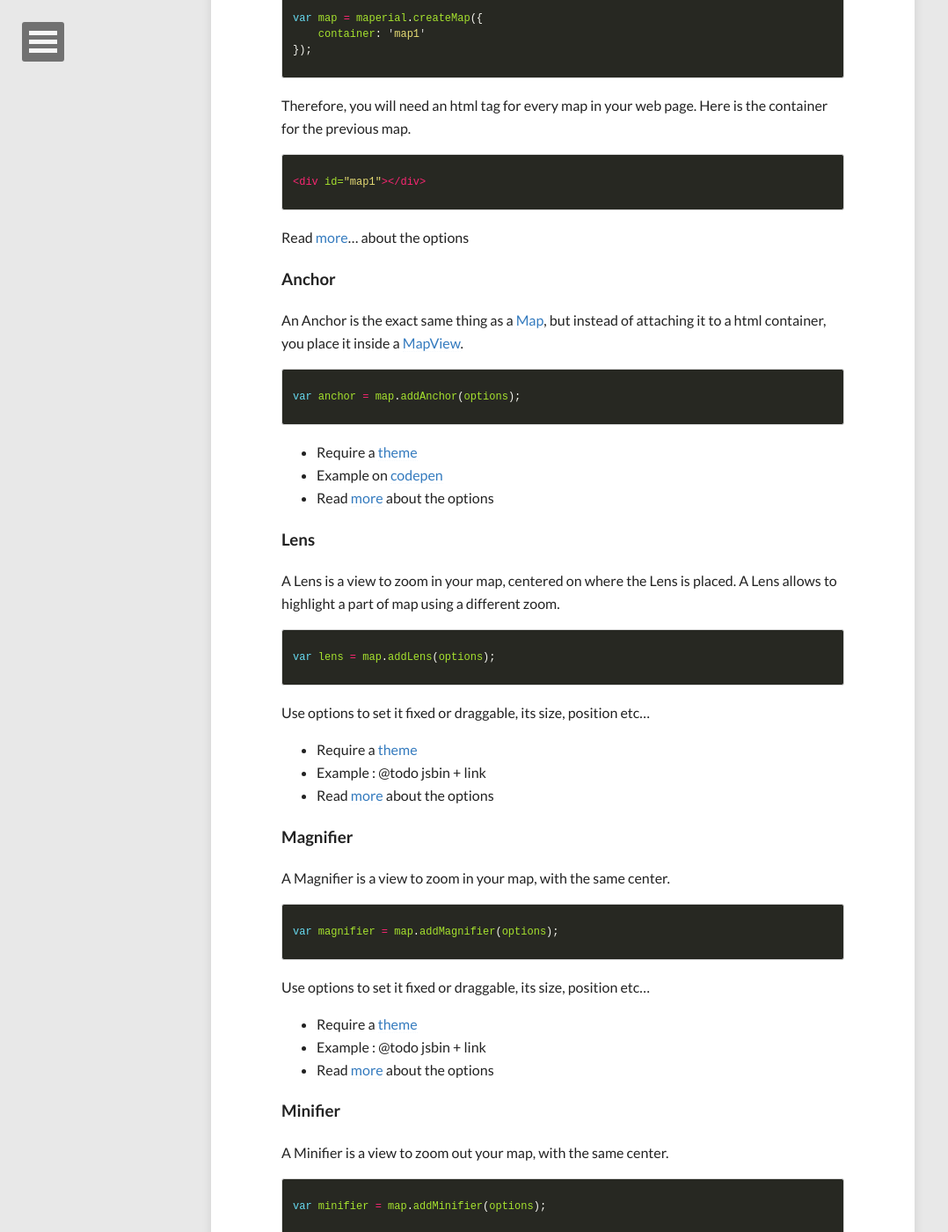
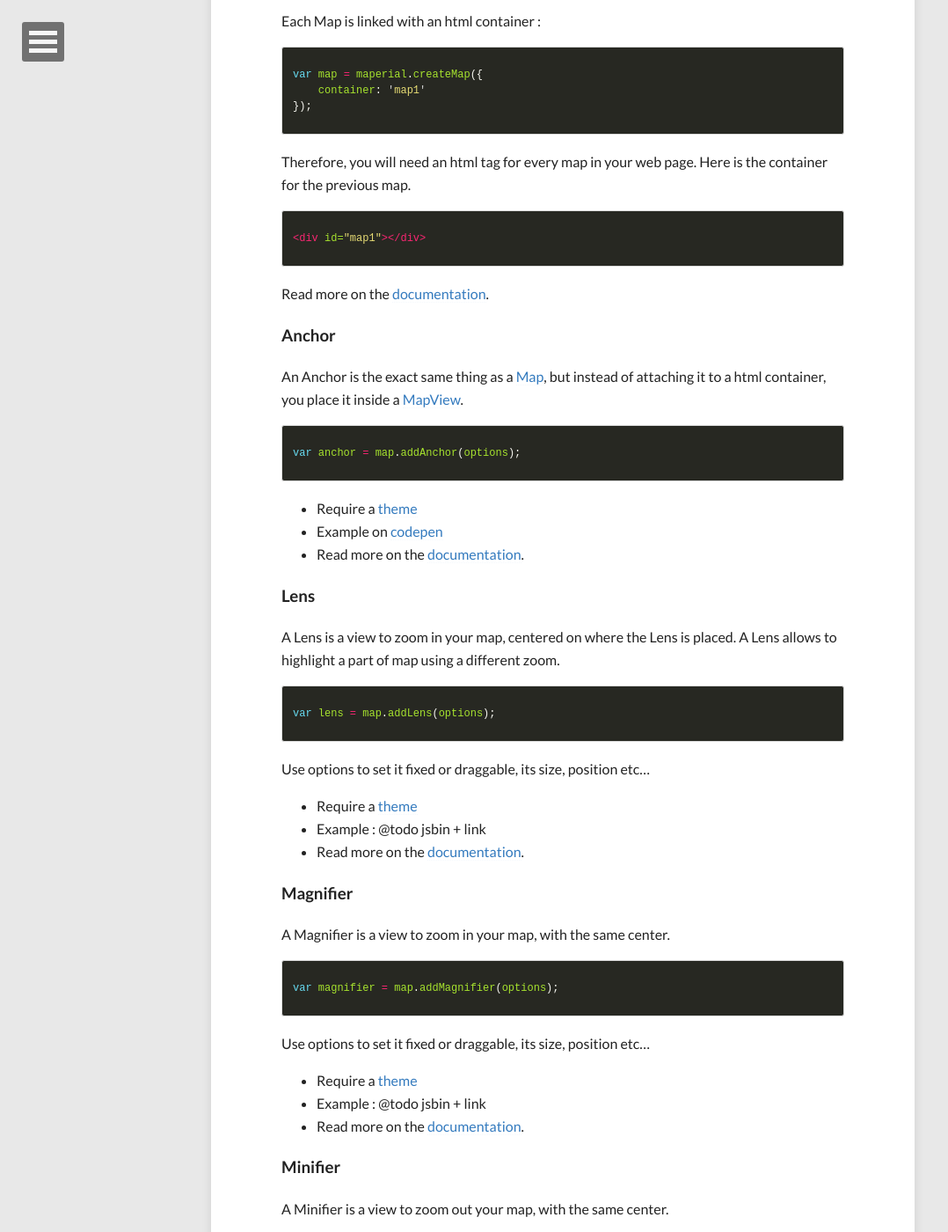
Before and after one commit to maperial/maperial.github.io, a Jekyll site: the page built from concepts/index.md, in a window 1280 px wide and 1400 px high, scrolled down 1410 px. Shown: the whole window at 88% size, without its empty margins (0-1078 px from the left). Built offline with Jekyll 4.4.1, drawn with Linux system fonts in a browser that asks for light colours; nearby versions of some CDN libraries; comment, search, counter and statistics services are not loaded; some of the changed text lies outside the part shown.

Commit message:
concepts

```diff
--- a/concepts/index.md
+++ b/concepts/index.md
@@ -35,6 +35,7 @@ With your maperial you can now :
 # MapViews
 
 There are 5 types of MapView :
+
 - a [Map](#map)
 - an [Anchor](#anchor)
 - a [Lens](#lens)
@@ -50,7 +51,7 @@ the parent MapView.
 
 A Map is the parent of all other types of MapView.
 
-Use your *maperial* to create maps, then you will be able to attach every other
+Use your `maperial` to create maps, then you will be able to attach every other
 type of [MapView](#mapviews) to a Map.
 
 Each Map is linked with an html container :
@@ -66,8 +67,7 @@ the container for the previous map.
 <div id="map1"></div>
 {% endhighlight %}
 
-Read [more](/documentation/Maperial.html#createMap)...
-about the options
+Read more on the [documentation](/documentation/Maperial.html#createMap).
 
 
 
@@ -82,8 +82,7 @@ var anchor = map.addAnchor(options);
 
 - Require a [theme](#theme)
 - Example on [codepen](http://codepen.io/chrisdugne/pen/VYYbEv?editors=101)
-- Read [more](/documentation/Maperial.html#addAnchor)
-about the options
+- Read more on the [documentation](/documentation/Maperial.html#addAnchor).
 
 
 
@@ -101,8 +100,8 @@ Use options to set it fixed or draggable, its size, position etc...
 
 - Require a [theme](#theme)
 - Example : @todo jsbin + link
-- Read [more](/documentation/Maperial.html#addLens)
-about the options
+- Read more
+on the [documentation](/documentation/Maperial.html#addLens).
 
 
 
@@ -118,8 +117,7 @@ Use options to set it fixed or draggable, its size, position etc...
 
 - Require a [theme](#theme)
 - Example : @todo jsbin + link
-- Read [more](/documentation/Maperial.html#addMagnifier)
-about the options
+- Read more on the [documentation](/documentation/Maperial.html#addMagnifier).
 
 
 
@@ -135,8 +133,7 @@ Use options to set it fixed or draggable, its size, position etc...
 
 - Require a [theme](#theme)
 - Example : @todo jsbin + link
-- Read [more](/documentation/Maperial.html#addMinifier)
-about the options
+- Read more on the [documentation](/documentation/Maperial.html#addMinifier).
 
 
 
@@ -245,8 +242,7 @@ maperial.addSimpleZoom(options)
 
 - Require a [theme](#theme) on your page
 - @todo : Example on [codepen](http://codepen.io/chrisdugne)
-- Read [more](/documentation/Maperial.html#addSimpleZoom)
-about the options
+- Read more on the [documentation](/documentation/Maperial.html#addSimpleZoom).
 
 
 
@@ -276,8 +272,7 @@ maperial.addShadeControls({
 
 - Require a [theme](#theme) on your page
 - Example on [codepen](http://codepen.io/chrisdugne/pen/qEEYRp?editors=101)
-- Read [more](/documentation/Maperial.html#addShadeControls) about the options
-
+- Read more on the [documentation](/documentation/Maperial.html#addShadeControls)
 
 
 #### Theme
```
